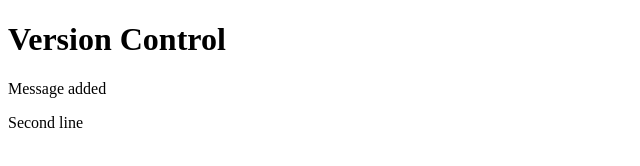
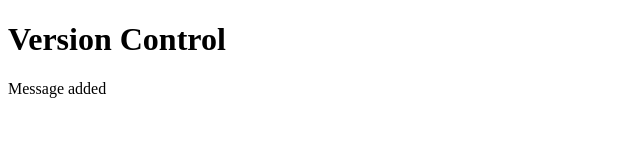
Before and after one commit to mohameds2k/landingpage, a plain HTML site: page index.html in a window 1280 px wide. Shown: the full height of the page, 0-640 px from the left. Drawn offline with Linux system fonts and the light colour scheme.

Commit message:
Revert "Second Line added"
This reverts commit 0ea0a7a73bbda95f45ab4c605f9e0d61abc44a5b.

```diff
--- a/index.html
+++ b/index.html
@@ -8,6 +8,5 @@
 <body>
     <h1>Version Control</h1>
     <p>Message added</p>
-    <p>Second line</p>
 </body>
 </html>
```
